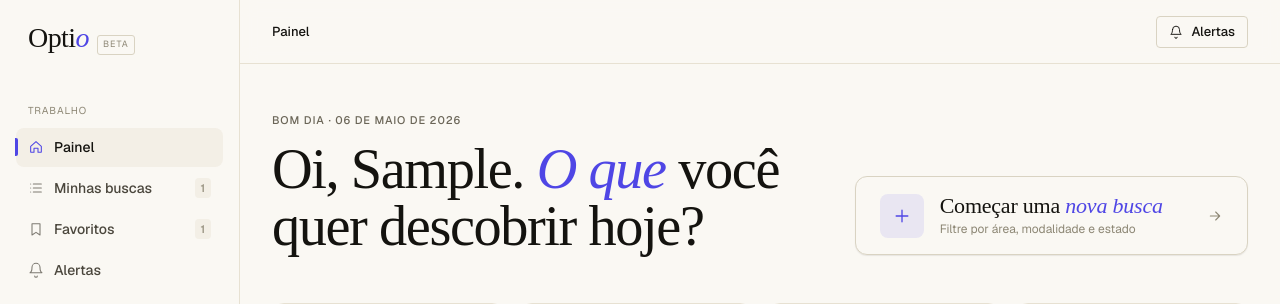
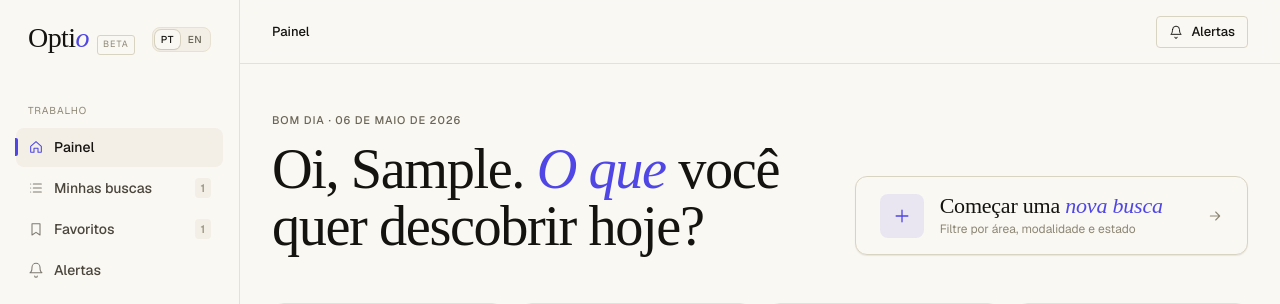
Before and after one commit to jandersn01/Optio, a Django app: page / in a window 1280 px wide. Shown: the top 304 px of the page. Run offline with Django 5.2, Linux system fonts and the light colour scheme; a user stored in the database is signed in; tables that the repository leaves empty hold one stand-in row (values such as "Sample post"); some web fonts are replaced.

Commit message:
feat(i18n): adiciona seletor de idioma na interface

```diff
--- /dev/null
+++ b/app/core/templates/_lang_switcher.html
@@ -0,0 +1,22 @@
+{% load i18n %}
+{% comment %}
+  Seletor de idioma. Usa a view built-in set_language: o POST persiste a
+  escolha na sessão (com fallback para cookie) e o LocaleMiddleware passa a
+  respeitá-la em toda requisição, sobrepondo o Accept-Language do navegador.
+  Reaproveita o componente .segment do design system.
+{% endcomment %}
+{% get_current_language as CURRENT_LANGUAGE %}
+{% get_available_languages as AVAILABLE_LANGUAGES %}
+<form action="{% url 'set_language' %}" method="post" class="segment lang-switch"
+      aria-label="{% translate 'Idioma' %}">
+  {% csrf_token %}
+  <input type="hidden" name="next" value="{{ request.get_full_path }}">
+  {% for code, name in AVAILABLE_LANGUAGES %}
+  <button type="submit" name="language" value="{{ code }}" lang="{{ code }}"
+          title="{{ name }}"
+          class="segment-btn {% if code == CURRENT_LANGUAGE %}active{% endif %}"
+          {% if code == CURRENT_LANGUAGE %}aria-current="true"{% endif %}>
+    {{ code|slice:":2"|upper }}
+  </button>
+  {% endfor %}
+</form>
--- a/app/core/templates/base.html
+++ b/app/core/templates/base.html
@@ -19,10 +19,13 @@
 
   {% if user.is_authenticated %}
   <aside class="sidebar">
-    <a href="{% url 'core:dashboard' %}" class="brand">
-      <span class="brand-mark">Opti<em>o</em></span>
-      <span class="brand-tag">Beta</span>
-    </a>
+    <div class="brand-row">
+      <a href="{% url 'core:dashboard' %}" class="brand">
+        <span class="brand-mark">Opti<em>o</em></span>
+        <span class="brand-tag">Beta</span>
+      </a>
+      {% include "_lang_switcher.html" %}
+    </div>
 
     <nav class="nav">
       <span class="nav-group-label">{% trans "Trabalho" %}</span>
--- a/app/core/templates/registration/register.html
+++ b/app/core/templates/registration/register.html
@@ -52,6 +52,7 @@
         <svg width="14" height="14" viewBox="0 0 14 14" fill="none" stroke="currentColor" stroke-width="1.5" stroke-linecap="round" stroke-linejoin="round"><path d="M9 11L5 7l4-4"/></svg>
         {% trans "Voltar" %}
       </a>
+      {% include "_lang_switcher.html" %}
     </div>
 
     <div class="auth-form-wrap">
--- a/app/optio/settings.py
+++ b/app/optio/settings.py
@@ -42,6 +42,8 @@ REST_FRAMEWORK = {
 
 MIDDLEWARE = [
     'django.middleware.security.SecurityMiddleware',
+    # Serve arquivos estáticos sob o gunicorn (deve vir logo após o SecurityMiddleware)
+    'whitenoise.middleware.WhiteNoiseMiddleware',
     'django.contrib.sessions.middleware.SessionMiddleware',
     'django.middleware.locale.LocaleMiddleware',
     'django.middleware.common.CommonMiddleware',
@@ -104,6 +106,10 @@ STATIC_URL = 'static/'
 STATICFILES_DIRS = [BASE_DIR / 'static']
 STATIC_ROOT = BASE_DIR / 'staticfiles'
 
+# Permite ao WhiteNoise servir os estáticos direto dos STATICFILES_DIRS,
+# sem depender de 'collectstatic' (o volume ./app:/app sobrescreve o build)
+WHITENOISE_USE_FINDERS = True
+
 DEFAULT_AUTO_FIELD = 'django.db.models.BigAutoField'
 
 AUTH_USER_MODEL = 'core.CustomUser'
--- a/app/optio/urls.py
+++ b/app/optio/urls.py
@@ -10,6 +10,9 @@ urlpatterns = [
     # Admin
     path('admin/', admin.site.urls),
 
+    # i18n — expõe a view set_language (troca de idioma via sessão/cookie)
+    path('i18n/', include('django.conf.urls.i18n')),
+
     # Autenticação (usando views built-in do Django)
     path('login/', auth_views.LoginView.as_view(), name='login'),
     path('', views.dashboard, name='dashboard'),
--- a/app/static/css/style.css
+++ b/app/static/css/style.css
@@ -545,6 +545,24 @@ h1,h2,h3,h4 { margin: 0; font-weight: 500; color: var(--ink); }
 }
 .segment-btn:hover:not(.active) { color: var(--ink-2); }
 
+/* Seletor de idioma — reaproveita .segment/.segment-btn */
+/* Sidebar: compacto, ao lado da marca Optio */
+.brand-row {
+  display: flex;
+  align-items: center;
+  justify-content: space-between;
+  gap: var(--d-2);
+  padding: 0 var(--d-3);
+  margin-bottom: var(--d-3);
+}
+.brand-row .brand { padding: 0; margin-bottom: 0; }
+.brand-row .lang-switch { padding: 2px; flex-shrink: 0; }
+.brand-row .lang-switch .segment-btn {
+  padding: 2px 6px;
+  font-size: 10px;
+  letter-spacing: 0.04em;
+}
+
 /* === Pagination === */
 .pagination {
   display: flex;
```
Also changed, not shown: app/core/templates/registration/login.html (+6 -3 lines), app/locale/en/LC_MESSAGES/django.po, 1 other file.
